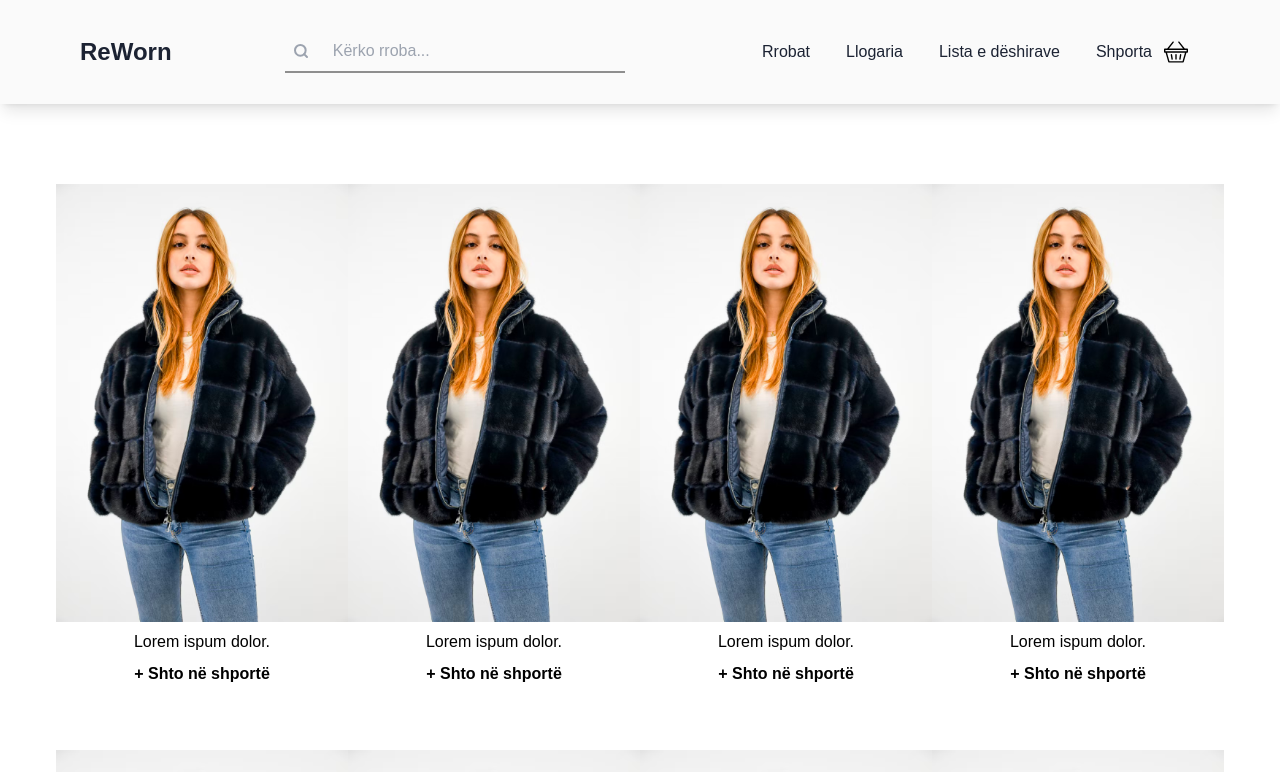
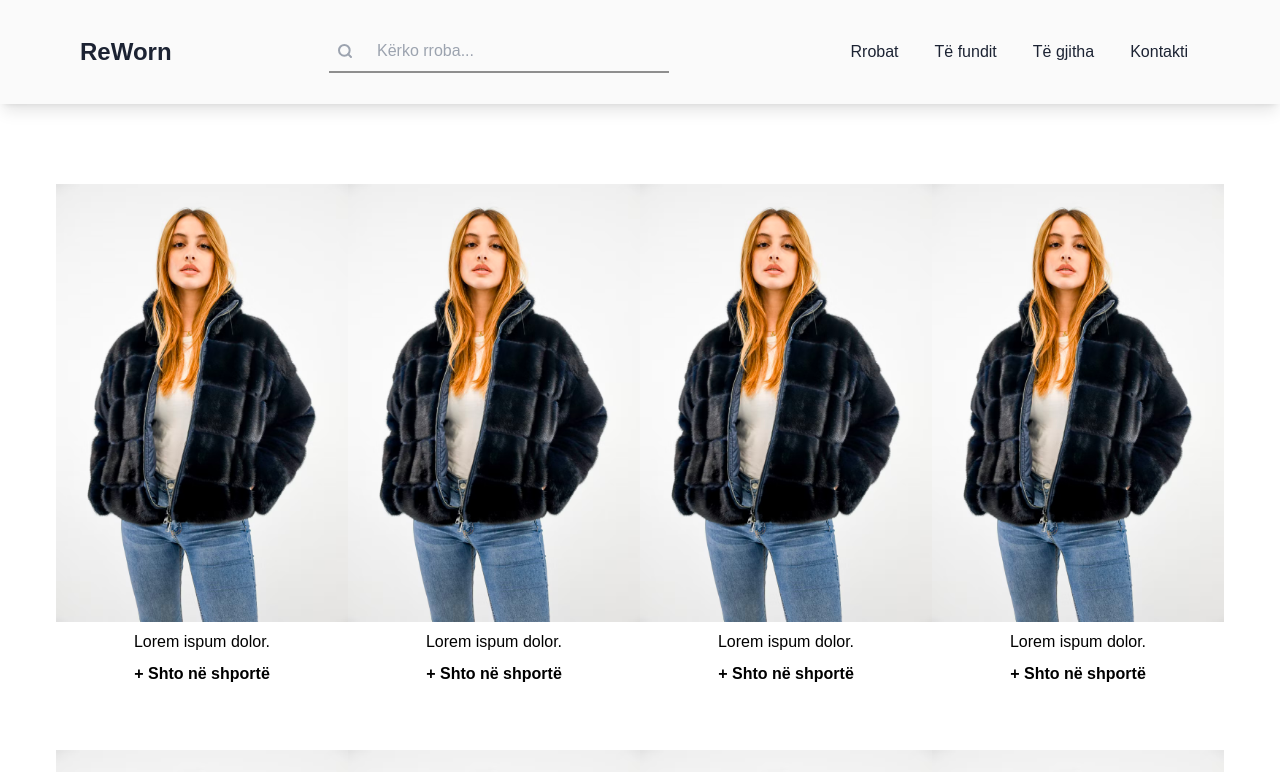
Before and after one commit to FatlumG/ReWorn, a React (Vite) app in the folder reworn-app/: page /clothes in a window 1280 px wide. Shown: the top 772 px of the page. Built offline with nearby package versions, Linux system fonts and the light colour scheme.

Commit message:
Added link navigations

```diff
--- a/reworn-app/package.json
+++ b/reworn-app/package.json
@@ -14,6 +14,7 @@
     "react-dom": "^19.0.0",
     "react-icons": "^5.5.0",
     "react-router-dom": "^7.3.0",
+    "react-scroll": "^1.9.3",
     "react-toastify": "^11.0.5"
   },
   "devDependencies": {
--- a/reworn-app/src/components/footer/Footer.jsx
+++ b/reworn-app/src/components/footer/Footer.jsx
@@ -6,7 +6,7 @@ import tiktok from "../../assets/icons/tiktok.svg";
 
 function Footer() {
   return (
-    <footer className="px-10 sm:px-24 sm:px-30 lg:px-10 xl:px-20 pt-12 pb-5 mt-28 bg-bg-primary font-poppins">
+    <footer id="footer" className="px-10 sm:px-24 sm:px-30 lg:px-10 xl:px-20 pt-12 pb-5 mt-28 bg-bg-primary font-poppins">
       <div className="w-full grid grid-cols-5 lg:flex gap-10 lg:justify-between">
         <div className="col-span-5 sm:col-span-3">
           <h2 className="text-xl font-bold">KUSHTET & POLITIKAT</h2>
--- a/reworn-app/src/components/header/Navbar.jsx
+++ b/reworn-app/src/components/header/Navbar.jsx
@@ -1,7 +1,8 @@
 import React, { useState } from "react";
-import basket from "../../assets/icons/basket.svg";
 import { FaBars } from "react-icons/fa";
 import { FaXmark } from "react-icons/fa6";
+import { Link as ScrollLink } from "react-scroll";
+import { Link as RouterLink } from "react-router-dom";
 function Navbar() {
   const [open, setOpen] = useState(false);
   const toggle = () => setOpen(!open);
@@ -19,20 +20,23 @@ function Navbar() {
             onClick={toggle}
           />
         </li>
-        <li className="list-none inline-block relative p-3 transition-all duration-150 hover:translate-y-[-3px]">
-          <a href="#">Rrobat</a>
+        <li className="list-none inline-block relative p-3 transition-all duration-150 cursor-pointer hover:translate-y-[-3px]">
+          <ScrollLink to="highlights" smooth={true} duration={500}>
+            Rrobat
+          </ScrollLink>
         </li>
-        <li className="list-none inline-block relative p-3 transition-all duration-150 hover:translate-y-[-3px]">
-          <a href="#">Llogaria</a>
+        <li className="list-none inline-block relative p-3 whitespace-nowrap transition-all duration-150 cursor-pointer hover:translate-y-[-3px]">
+          <ScrollLink to="latest" smooth={true} duration={500}>
+            Të fundit
+          </ScrollLink>
         </li>
-        <li className="list-none inline-block relative p-3 whitespace-nowrap transition-all duration-150 hover:translate-y-[-3px]">
-          <a href="#">Lista e dëshirave</a>
+        <li className="list-none inline-block relative p-3 whitespace-nowrap transition-all duration-150 cursor-pointer hover:translate-y-[-3px]">
+          <RouterLink to="/clothes">Të gjitha</RouterLink>
         </li>
-        <li className="list-none inline-block relative p-3 transition-all duration-150 hover:translate-y-[-3px]">
-          <a href="#" className="flex gap-3">
-            <span>Shporta</span>
-            <img src={basket} className="basket-icon" alt="Basket Icon" />
-          </a>
+        <li className="list-none inline-block relative p-3 transition-all duration-150 cursor-pointer hover:translate-y-[-3px]">
+          <ScrollLink to="footer" smooth={true} duration={1000}>
+            Kontakti
+          </ScrollLink>
         </li>
       </ul>
       <FaBars className="cursor-pointer lg:hidden" onClick={toggle} />
--- a/reworn-app/src/components/highlights/Highlight.jsx
+++ b/reworn-app/src/components/highlights/Highlight.jsx
@@ -7,7 +7,7 @@ import exquisite from "../../assets/images/exquisite.png";
 import newArrivals from "../../assets/images/newArrivals.png";
 function Highlight() {
   return (
-    <section className="block mt=[400px]">
+    <section id="highlights" className="block mt=[400px]">
       <SectionTitle title="Rrobat e fundit" />
       <div className="grid grid-cols-3 grid-rows-2 px-5 gap-2 max-w-[500px] sm:max-w-[80vw] md:max-w-[70vw] lg:max-w-[60vw] h-auto mx-auto ">
         <Link
--- a/reworn-app/src/components/popular/Popular.jsx
+++ b/reworn-app/src/components/popular/Popular.jsx
@@ -8,7 +8,7 @@ import girl4 from "../../assets/clothes/girl4.png";
 
 function Popular() {
   return (
-    <section className="px-1 md:px-24 h-auto">
+    <section id="latest" className="px-1 md:px-24 h-auto">
       <SectionTitle title="Popular this week" />
       <div className="grid grid-cols-4 gap-10 h-auto place-items-center">
         <Card image={girl1} alt="Girl 1" descr="Lorem ipsum dolor sit amet." />
```
Also changed, not shown: 1 other file (tests, documents, lock files or other folders).
